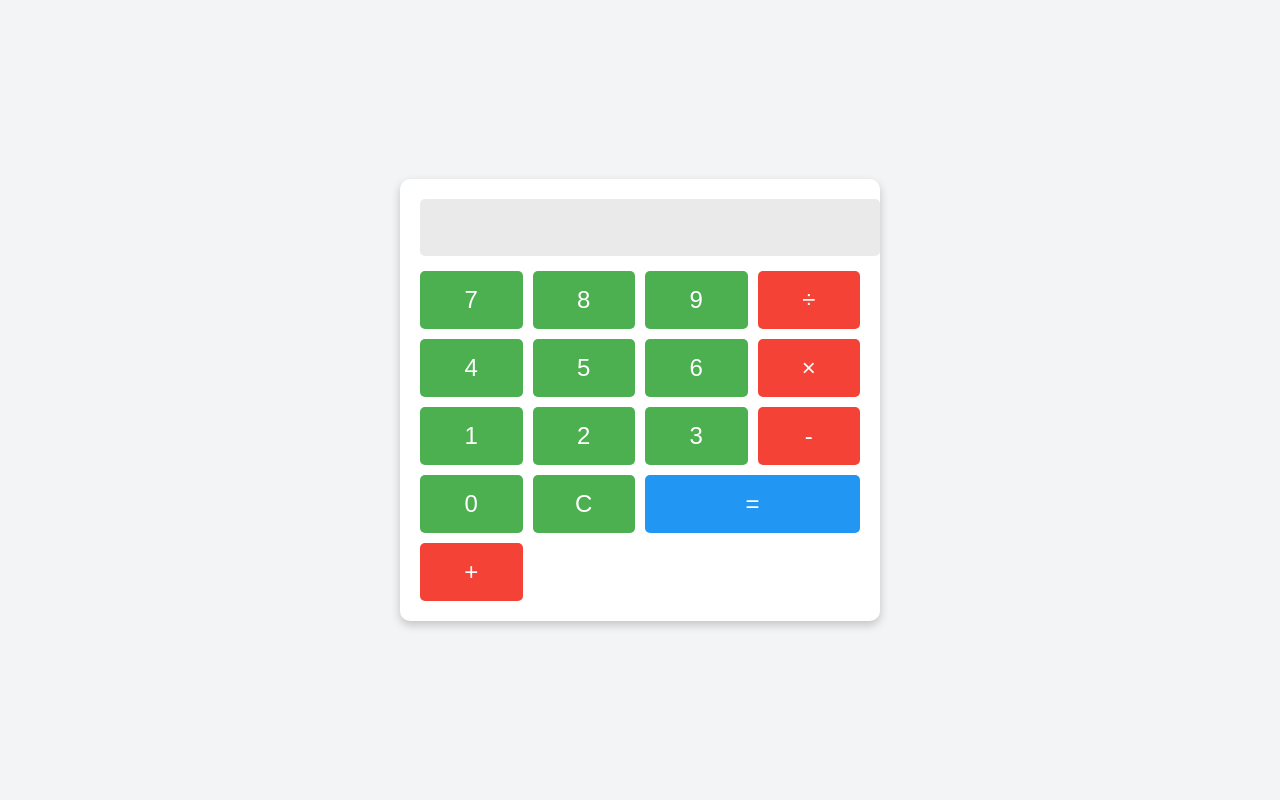
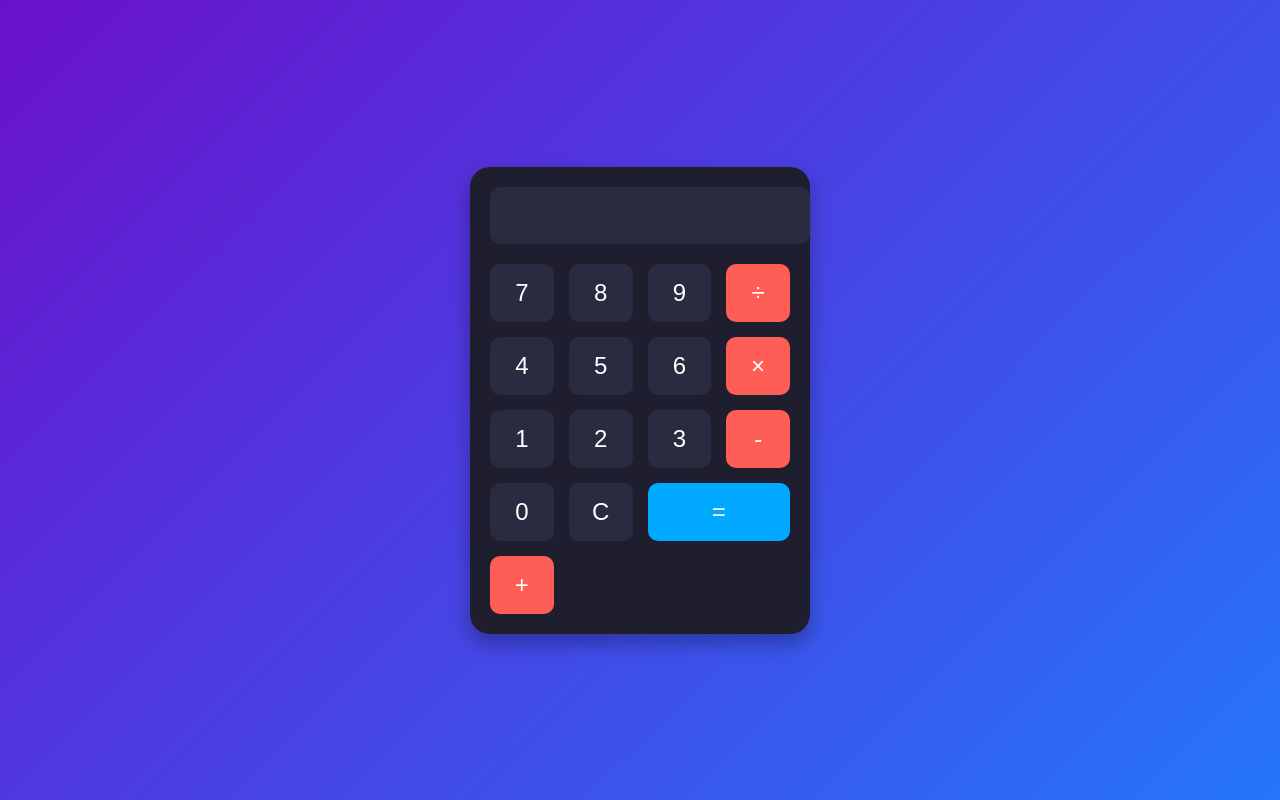
Before and after one commit to Cc98rp/Calculadora-web, a plain HTML site: page index.html in a window 1280 px wide. Drawn offline with Linux system fonts and the light colour scheme.

Commit message:
Actualizar styles.css

```diff
--- a/styles.css
+++ b/styles.css
@@ -1,52 +1,95 @@
+/* Fondo general */
 body {
-  font-family: Arial, sans-serif;
+  font-family: 'Arial', sans-serif;
+  background: linear-gradient(135deg, #6a11cb, #2575fc);
+  color: #fff;
   display: flex;
   justify-content: center;
   align-items: center;
   height: 100vh;
   margin: 0;
-  background-color: #f3f4f6;
 }
 
+/* Contenedor de la calculadora */
 .calculadora {
-  background-color: #ffffff;
+  background-color: #1e1e2f;
+  border-radius: 20px;
   padding: 20px;
-  border-radius: 10px;
-  box-shadow: 0 4px 10px rgba(0, 0, 0, 0.2);
+  box-shadow: 0 10px 20px rgba(0, 0, 0, 0.3);
+  max-width: 300px;
+  width: 100%;
 }
 
+/* Pantalla */
 .pantalla input {
   width: 100%;
   font-size: 2rem;
+  padding: 10px;
+  margin-bottom: 20px;
+  border: none;
+  border-radius: 10px;
   text-align: right;
-  border: none;
-  padding: 10px;
-  margin-bottom: 15px;
-  border-radius: 5px;
-  background-color: #eaeaea;
+  background-color: #2a2a40;
+  color: #fff;
 }
 
+/* Botones */
 .botones {
   display: grid;
   grid-template-columns: repeat(4, 1fr);
-  gap: 10px;
+  gap: 15px;
 }
 
 .boton {
   font-size: 1.5rem;
   padding: 15px;
-  background-color: #4caf50;
-  color: white;
   border: none;
-  border-radius: 5px;
+  border-radius: 10px;
   cursor: pointer;
+  text-align: center;
+  transition: all 0.3s ease;
+}
+
+.boton:hover {
+  transform: scale(1.1);
+}
+
+/* Colores de los botones */
+.boton {
+  background-color: #2a2a40;
+  color: #fff;
 }
 
 .boton.operador {
-  background-color: #f44336;
+  background-color: #ff5e57;
 }
 
 .boton.igual {
-  background-color: #2196f3;
+  background-color: #00a8ff;
+  color: #fff;
   grid-column: span 2;
 }
+
+.boton.igual:hover {
+  background-color: #0077cc;
+}
+
+.boton.operador:hover {
+  background-color: #ff3b3b;
+}
+
+.boton:hover {
+  background-color: #383850;
+}
+
+/* Ajuste para pantallas pequeñas */
+@media (max-width: 400px) {
+  .boton {
+    font-size: 1.2rem;
+    padding: 10px;
+  }
+
+  .pantalla input {
+    font-size: 1.5rem;
+  }
+}
```
